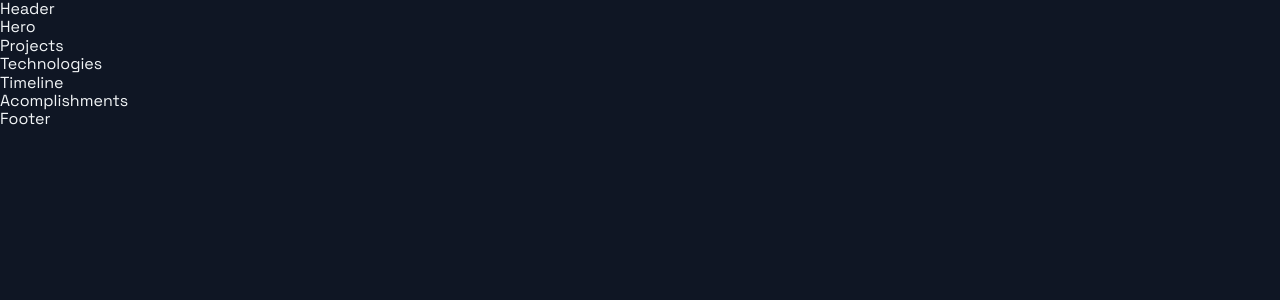
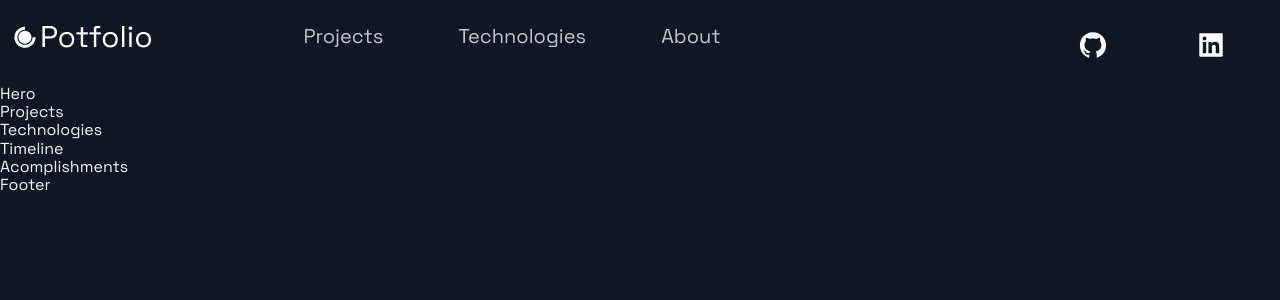
Before and after one commit to SharmaManjul/MyPortfolio, a Next.js app: page / in a window 1280 px wide. Shown: the top 300 px of the page. Built offline with nearby package versions, Linux system fonts and the light colour scheme.

Commit message:
Adding header with filled out components.

```diff
--- a/src/components/Header/Header.js
+++ b/src/components/Header/Header.js
@@ -3,12 +3,43 @@
 import { AiFillGithub, AiFillInstagram, AiFillLinkedin } from 'react-icons/ai';
 import { DiCssdeck } from 'react-icons/di';
 
-import { Container, Div1, Div2, Div3, NavLink, SocialIcons } from './HeaderStyles';
+import { Container, Div1, Div2, Div3, NavLink, SocialIcons, Span } from './HeaderStyles';
 
 const Header = () =>  (
-  <div>
-    Header
-  </div>
+  <Container>
+    <Div1>
+      <Link href="/">
+        <a style={{ display: "flex", alignItems: "center", color: "white", marginBottom: "20px"}}>
+          <DiCssdeck size="3rem" />  <Span>Potfolio</Span>
+        </a>
+      </Link>
+    </Div1>
+    <Div2>
+      <li>
+        <Link href="#projects">
+          <NavLink>Projects</NavLink>
+        </Link>
+      </li>
+      <li>
+        <Link href="#tech">
+          <NavLink>Technologies</NavLink>
+        </Link>
+      </li>
+      <li>
+        <Link href="#about">
+          <NavLink>About</NavLink>
+        </Link>
+      </li>
+    </Div2>
+    <Div3>
+      <SocialIcons href="https://github.com/SharmaManjul">
+        <AiFillGithub size="3rem"/>
+      </SocialIcons>
+      <SocialIcons href="https://www.linkedin.com/in/manjul-sharma/">
+        <AiFillLinkedin size="3rem"/>
+      </SocialIcons>
+    </Div3>
+  </Container>
 );
 
 export default Header;
--- a/src/components/Header/HeaderStyles.js
+++ b/src/components/Header/HeaderStyles.js
@@ -17,6 +17,11 @@
     grid-row-gap: 0.5rem;
   }
 `;
+
+export const Span = styled.div`
+  font-size: 3rem;
+`;
+
 export const Div1 = styled.div`
   grid-area: 1 / 1 / 2 / 2;
   display: flex;
```
